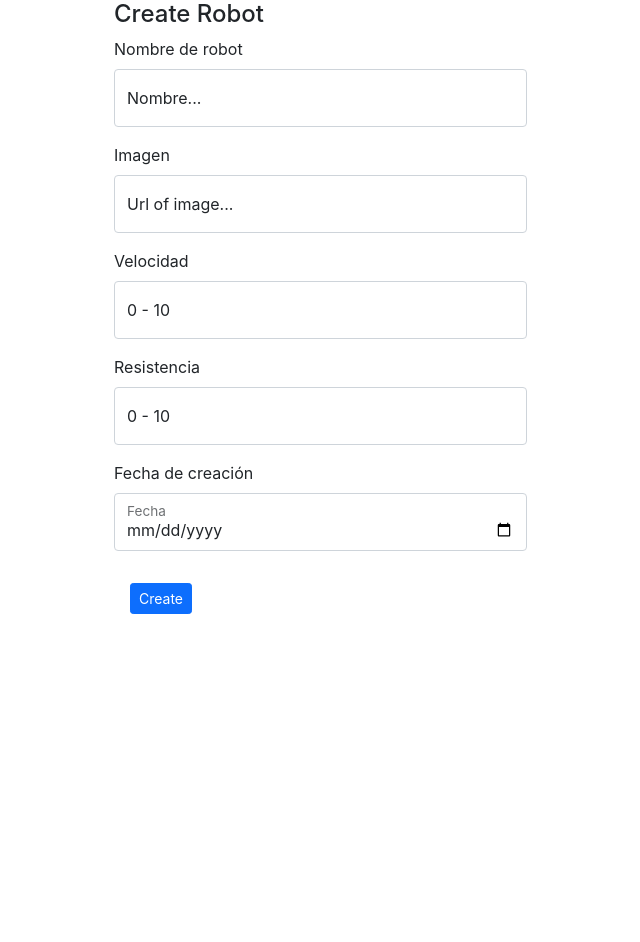
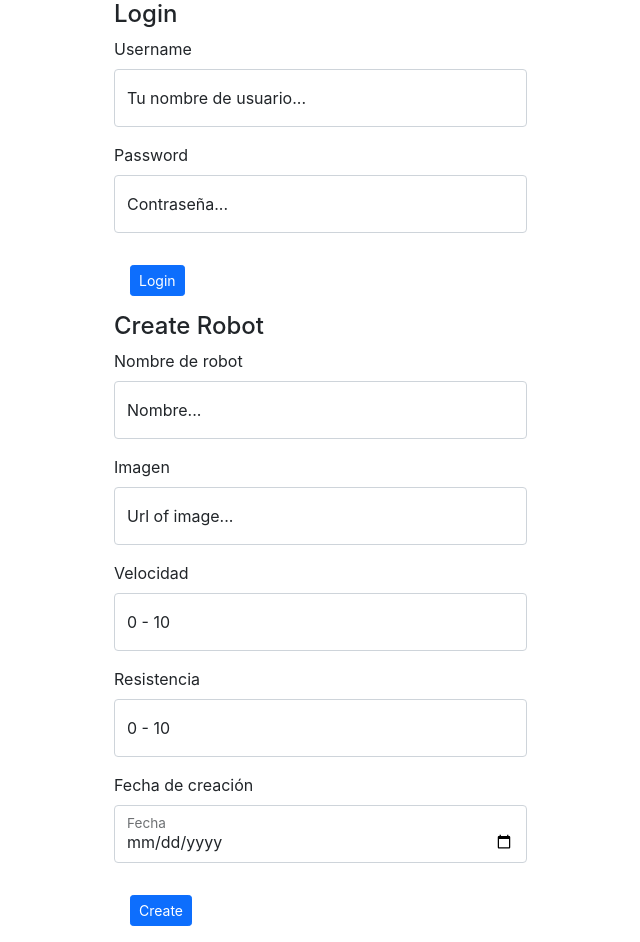
Before and after one commit to alext100/W06-Robots, a React (Create React App) app: page / in a window 1280 px wide. Shown: the whole page, without its empty margins (633-1273 px from the left). Before the commit the page ends 800 px from the top, so only its background shows below. Built offline with nearby package versions, Linux system fonts and the light colour scheme; no server answers.

Commit message:
LoginForm added to App.js

```diff
--- a/src/App.js
+++ b/src/App.js
@@ -1,6 +1,7 @@
 import { Row, Col, Container } from "react-bootstrap";
 import FormComponent from "./components/Form/FormComponent";
 import CardList from "./components/List/CardList";
+import LoginForm from "./components/LoginForm/LoginForm";
 
 function App() {
   return (
@@ -11,6 +12,7 @@ function App() {
             <CardList />
           </Col>
           <Col sm={5}>
+            <LoginForm />
             <FormComponent />
           </Col>
         </Row>
```
